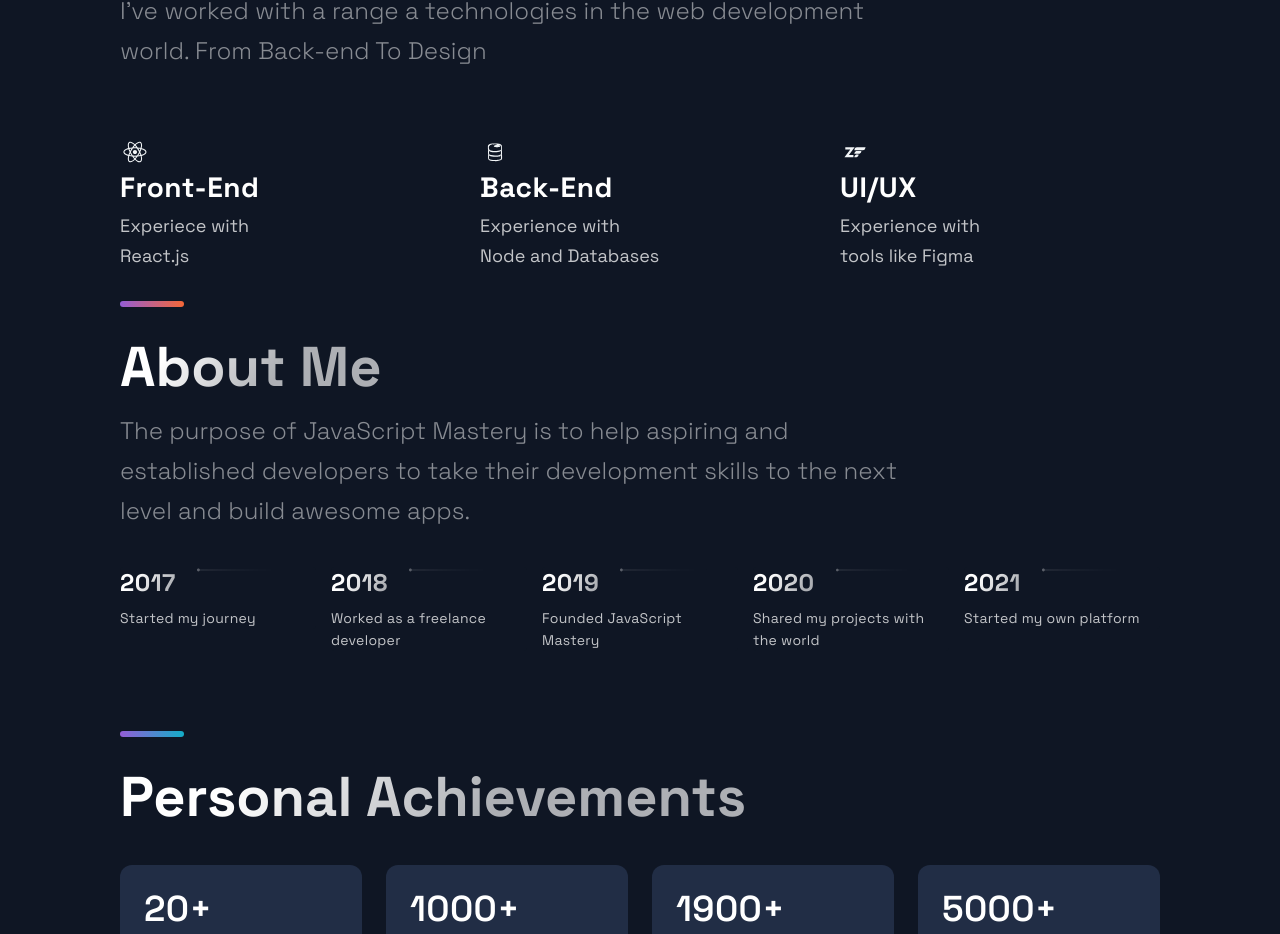
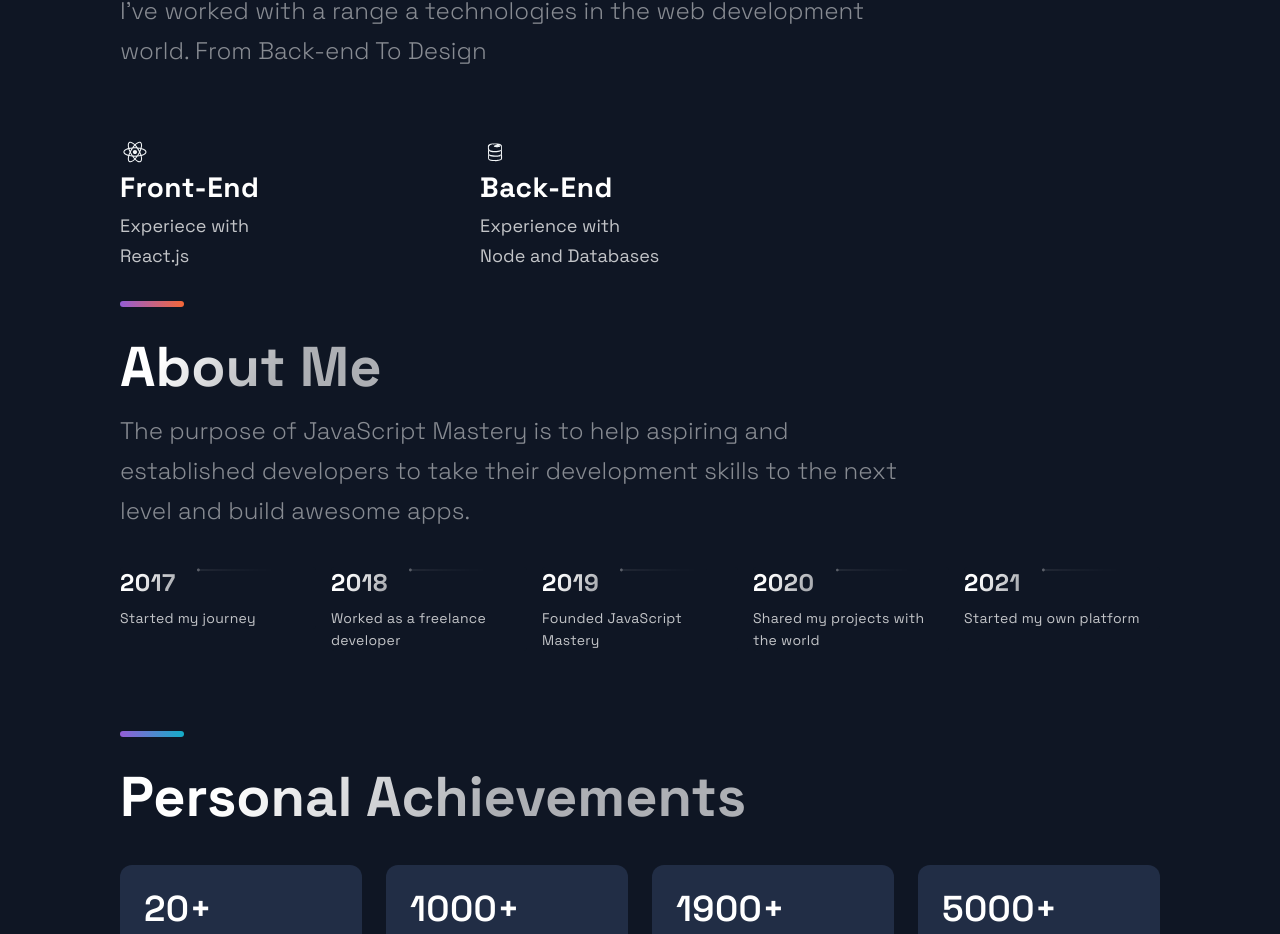
Before and after one commit to Rishabh471/portfolio0707, a Next.js app: page / in a window 1280 px wide. Shown: the part 2392-3326 px from the top of the page. Built offline with nearby package versions, Linux system fonts and the light colour scheme.

Commit message:
Update Technologies.js

```diff
--- a/src/components/Technologies/Technologies.js
+++ b/src/components/Technologies/Technologies.js
@@ -36,18 +36,6 @@
           </ListParagraph>
         </ListContainer>
       </ListItem>
-      <ListItem>
-        <picture>
-          <DiZend size="3rem" />
-        </picture>
-        <ListContainer>
-          <ListTitle>UI/UX</ListTitle>
-          <ListParagraph>
-            Experience with <br />
-            tools like Figma
-          </ListParagraph>
-        </ListContainer>
-      </ListItem>
     </List>
     <SectionDivider colorAlt />
   </Section>
```
